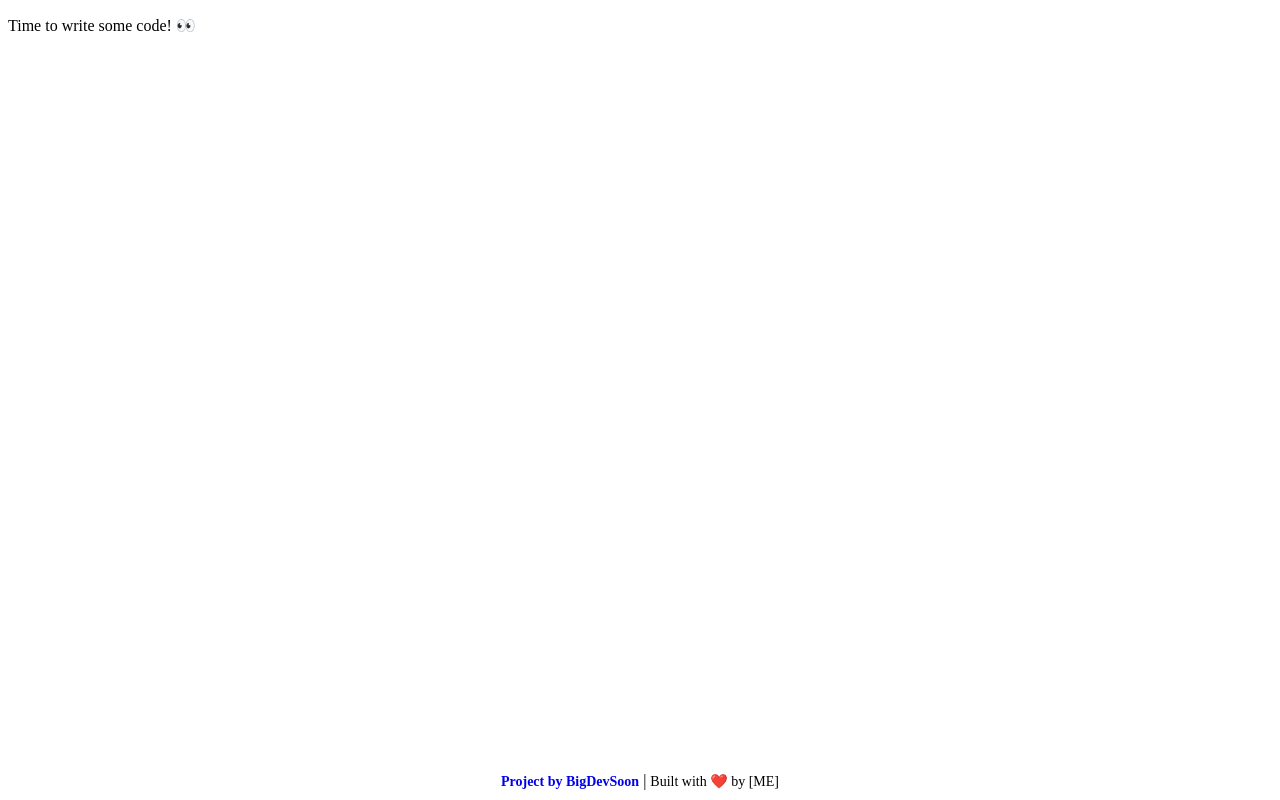
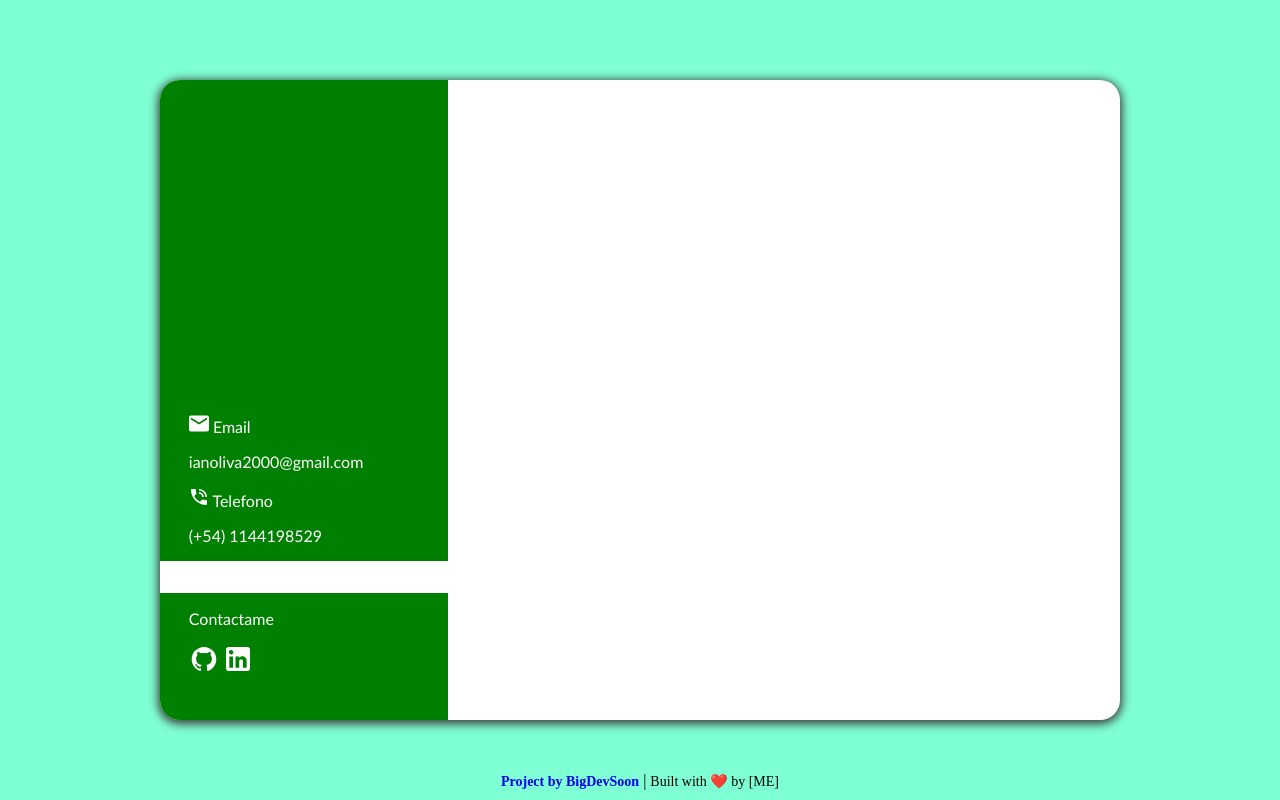
Before and after one commit to IanOliva/big-dev-soon-business-card-freerun-wqva1t, a plain HTML site: page index.html in a window 1280 px wide. Drawn offline with Linux system fonts and the light colour scheme.

Commit message:
card/contact

```diff
--- a/index.css
+++ b/index.css
@@ -1,3 +1,67 @@
+html,
+body {
+  height: 100%;
+  margin: 0;
+  background-color: aquamarine;
+}
+
+.container {
+  display: flex;
+  justify-content: center;
+  align-items: center;
+  height: 100%;
+}
+
+.card {
+  width: 75%;
+  height: 80%;
+  background-color: white;
+  border-radius: 20px;
+  box-shadow: 0px 2px 10px 2px rgb(60, 60, 60);
+}
+
+.leftpart {
+  width: 30%;
+  height: 100%;
+  background-color: green;
+  border-radius: 20px 0px 0px 20px;
+  display: flex;
+  flex-direction: column;
+  justify-content: end;
+
+}
+
+.contact {
+  color: white;
+  font-family: "Trebuchet MS", "Lucida Sans Unicode", "Lucida Grande",
+    "Lucida Sans", Arial, sans-serif;
+  padding-left: 10%;
+}
+
+.divider {
+  height: 5%;
+  background-color: white;
+}
+
+.social {
+  color: white;
+  font-family: "Trebuchet MS", "Lucida Sans Unicode", "Lucida Grande",
+    "Lucida Sans", Arial, sans-serif;
+    padding-left: 10%;
+    margin-bottom: 15%;
+
+}
+
+.icons img{
+  width: 30px;
+  height: 30px;
+}
+
+.icons img:hover{
+  transition: transform 1s ease;
+  transform: scale(1.2);
+}
+
 /* This is an example CSS file, feel free to remove/edit it anytime */
 .footer {
   position: absolute;
--- a/index.html
+++ b/index.html
@@ -1,21 +1,51 @@
 <!DOCTYPE html>
 <html>
+
 <head>
-    <bds />
+
   <link rel="stylesheet" href="index.css" />
   <script src="index.js" defer></script>
-    <title>BigDevSoon - Business Card Project</title>
+  <title>Ian - Business Card Project</title>
+
+
 </head>
+
 <body>
-    <!-- Place below is for your own exciting code -->
-    <p>Time to write some code! 👀</p>
-    <!-- Change the [ME] part to your own name/GitHub link -->
+  <div class="container">
+    <div class="card">
+      <aside class="leftpart">
+          <div class="contact">
+            <img src="assets/icons/email-icon.svg" alt="email-icon"> Email
+            <p>ianoliva2000@gmail.com</p>
+            <img src="assets/icons/phone-icon.svg" alt="phone-icon"> Telefono
+            <p>(+54) 1144198529</p>
+          </div>
+          <div class="divider"></div>
+          <div class="social">
+            <p>Contactame</p>
+            <a class="icons" href="https://github.com/IanOliva" target="_blank"><img src="assets/icons/github-icon.svg" alt="github-icon"></a>
+            <a class="icons" href="https://www.linkedin.com/in/ian-oliva-it/" target="_blank"><img src="assets/icons/linkedin-icon.svg" alt="linkedin-icon"></a>
+
+          </div>
+      </aside>
+    </div>
+  </div>
+
+  </div>
+
+
+
+
+
+
+
+
+
   <div class="footer">
-      <a href="https://bigdevsoon.me" target="_blank" rel="noopener noreferrer"
-        >Project by BigDevSoon</a
-      >
+    <a href="https://bigdevsoon.me" target="_blank" rel="noopener noreferrer">Project by BigDevSoon</a>
     |
     <span>Built with ❤️ by [ME]</span>
   </div>
 </body>
+
 </html>
```
Lines whose indentation alone changed are shown as unchanged.
